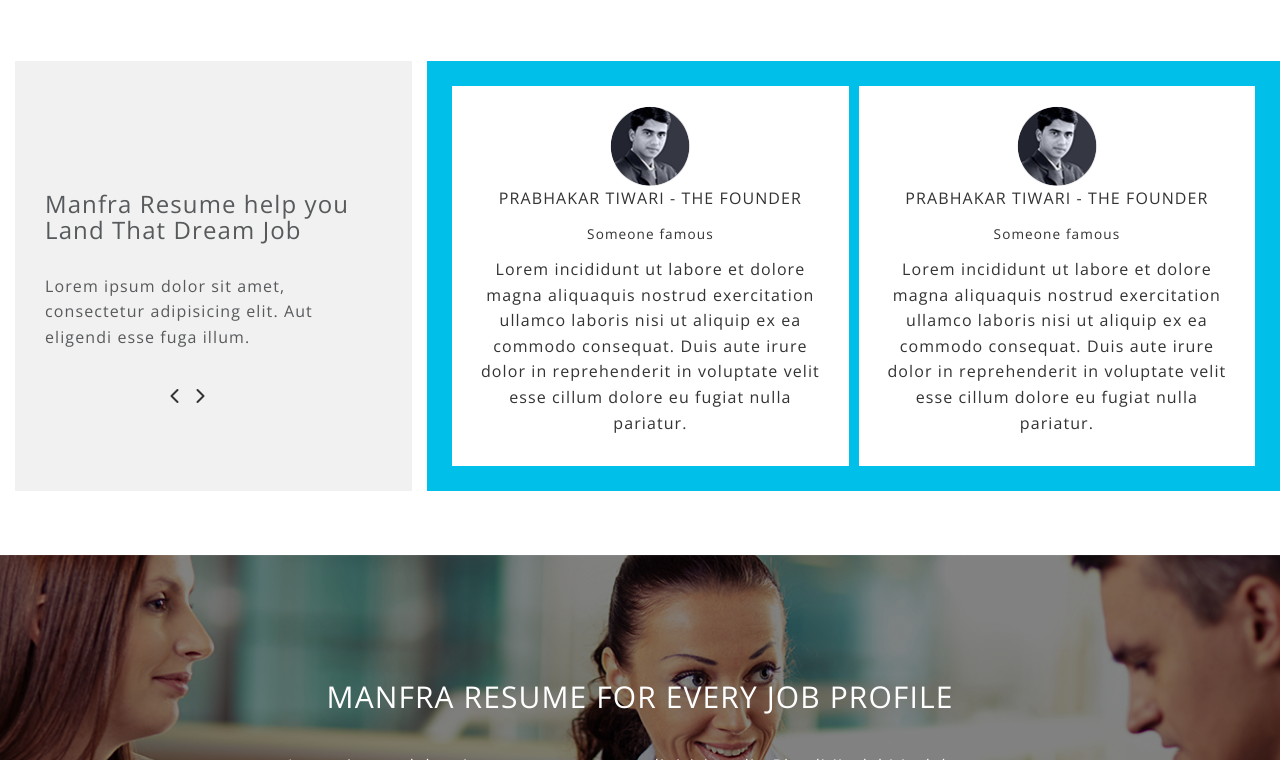
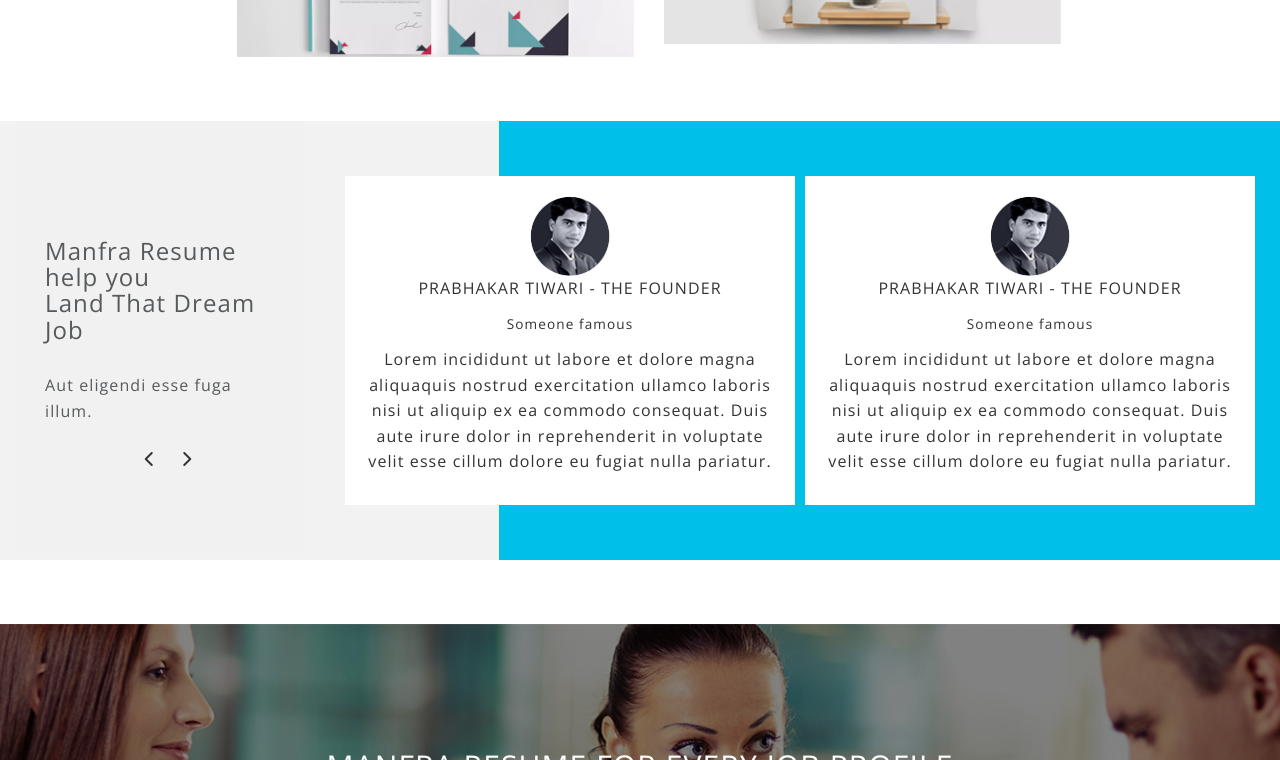
Before and after one commit to Scaledesk/manfra-resume, a plain HTML site: page index.html in a window 1280 px wide. Shown: the part 2572-3332 px from the top of the page. Drawn offline with nearby package versions, Linux system fonts and the light colour scheme.

Commit message:
testimonial section

```diff
--- a/css/main.css
+++ b/css/main.css
@@ -334,8 +334,8 @@
 
 
 #features .container-fluid .sub-features{
-    background-color: #00bfe9;
-    margin: 0px -15px;
+   /* background-color: #00bfe9;*/
+    margin: 30px -15px;
     padding: 25px;
     color: #fff;
 
@@ -720,15 +720,19 @@
 
 /*///ends here///*/
 
+.features{
+    background: -webkit-linear-gradient(left ,#f2f2f2 39%, #00bfe9 1%);
 
+
+}
 .owl-prev{
     position: absolute;
-    left: -35%;
-    bottom: 15%;
+    left: -22%;
+    bottom: 10%;
 }
 
 .owl-next{
     position: absolute;
-    left: -32%;
-    bottom: 15%;
+    left: -18%;
+    bottom: 10%;
 }
--- a/index.html
+++ b/index.html
@@ -397,16 +397,16 @@
                                        Testimonial Section
 --------------------------------------------------------------------------------------------------------------->
 
-<section id="features">
+<section id="features" class="features">
     <div class="container-fluid">
         <div class="row">
-            <div class="col-md-4">
+            <div class="col-md-3">
                 <div class="features-heading">
                     <div>
                         <h3>Manfra Resume help you <br>
                             Land That Dream Job</h3>
 
-                        <p>Lorem ipsum dolor sit amet, consectetur adipisicing elit. Aut eligendi esse fuga illum.</p>
+                        <p>Aut eligendi esse fuga illum.</p>
 
                     </div>
 
@@ -415,14 +415,16 @@
 
             </div>
 
-            <div class="col-md-8 ">
+            <div class="col-md-9 ">
                 <div class="sub-features">
                     <!--Testimonials starting-->
 
                     <!--testimonial-->
 
                     <div class="owl-carousel owl-theme">
-                        <div class="item"> <div class="testimonial-holder">
+                        <div class="item">
+
+                            <div class="testimonial-holder">
                             <div class="testimonial-pic">
 
                                 <img class="img-custom" src="img/circle.png" alt="">
@@ -432,7 +434,8 @@
                             <p class="f-w">Lorem incididunt ut labore et dolore magna aliquaquis nostrud exercitation ullamco laboris nisi ut aliquip ex ea commodo consequat. Duis aute irure dolor in reprehenderit in voluptate velit esse cillum dolore eu fugiat nulla pariatur.</p>
                         </div>
                         </div>
-                        <div class="item"> <div class="testimonial-holder">
+                        <div class="item">
+                            <div class="testimonial-holder">
                             <div class="testimonial-pic">
 
                                 <img class="img-custom" src="img/circle.png" alt="">
@@ -699,5 +702,7 @@
 </script>
 
 
+
+
 </body>
 </html>
--- a/js/main.js
+++ b/js/main.js
@@ -9,15 +9,3 @@
     });
 });
 */
-
-
-$(document).ready(function(){
-    $('.owl-carousel').owlCarousel({
-        nav:true,
-        navigationText: [
-            "<i class='fa fa-chevron-left'></i>",
-            "<i class='fa fa-chevron-right'></i>"
-        ]
-
-});
-});
```
